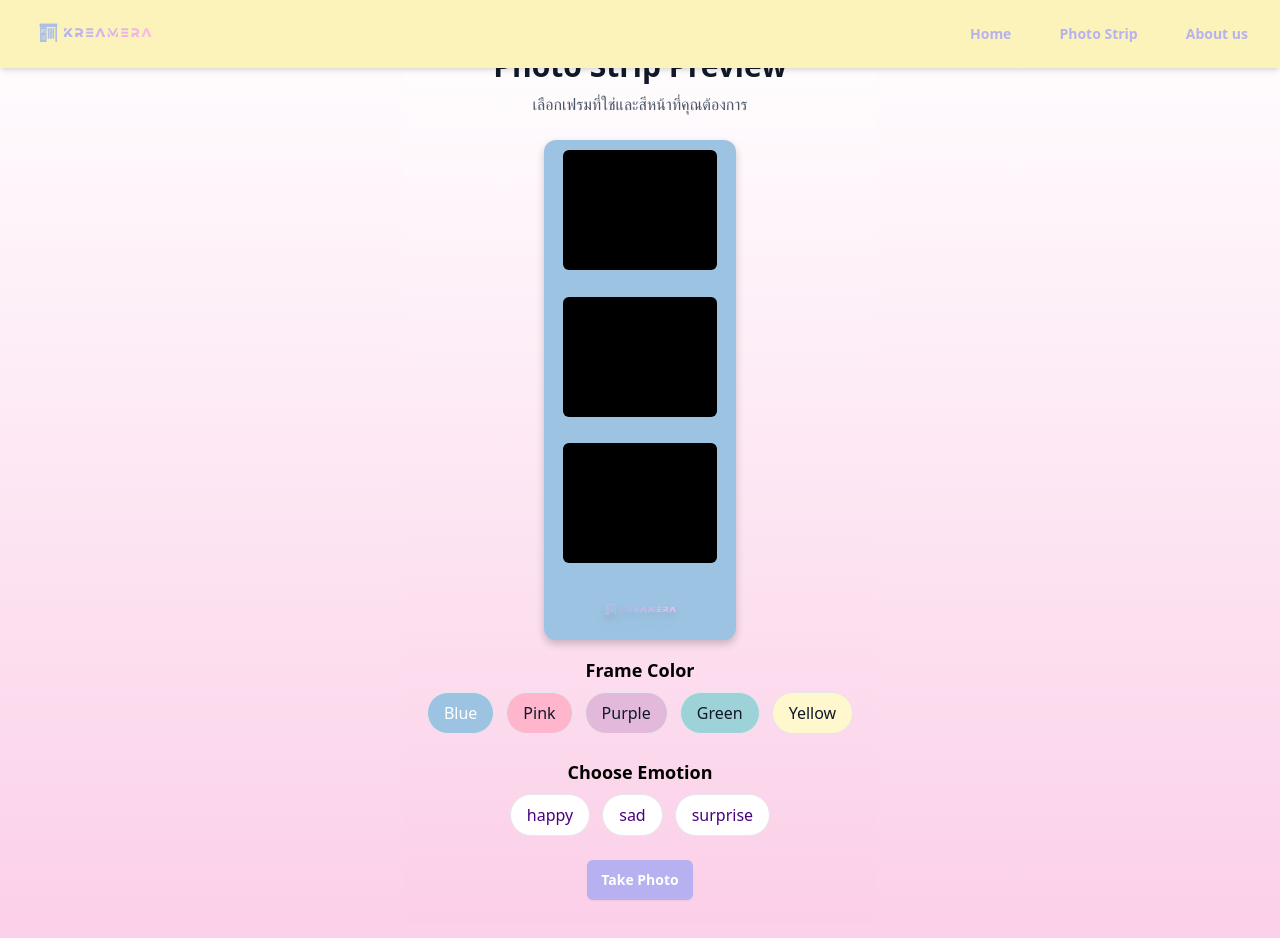
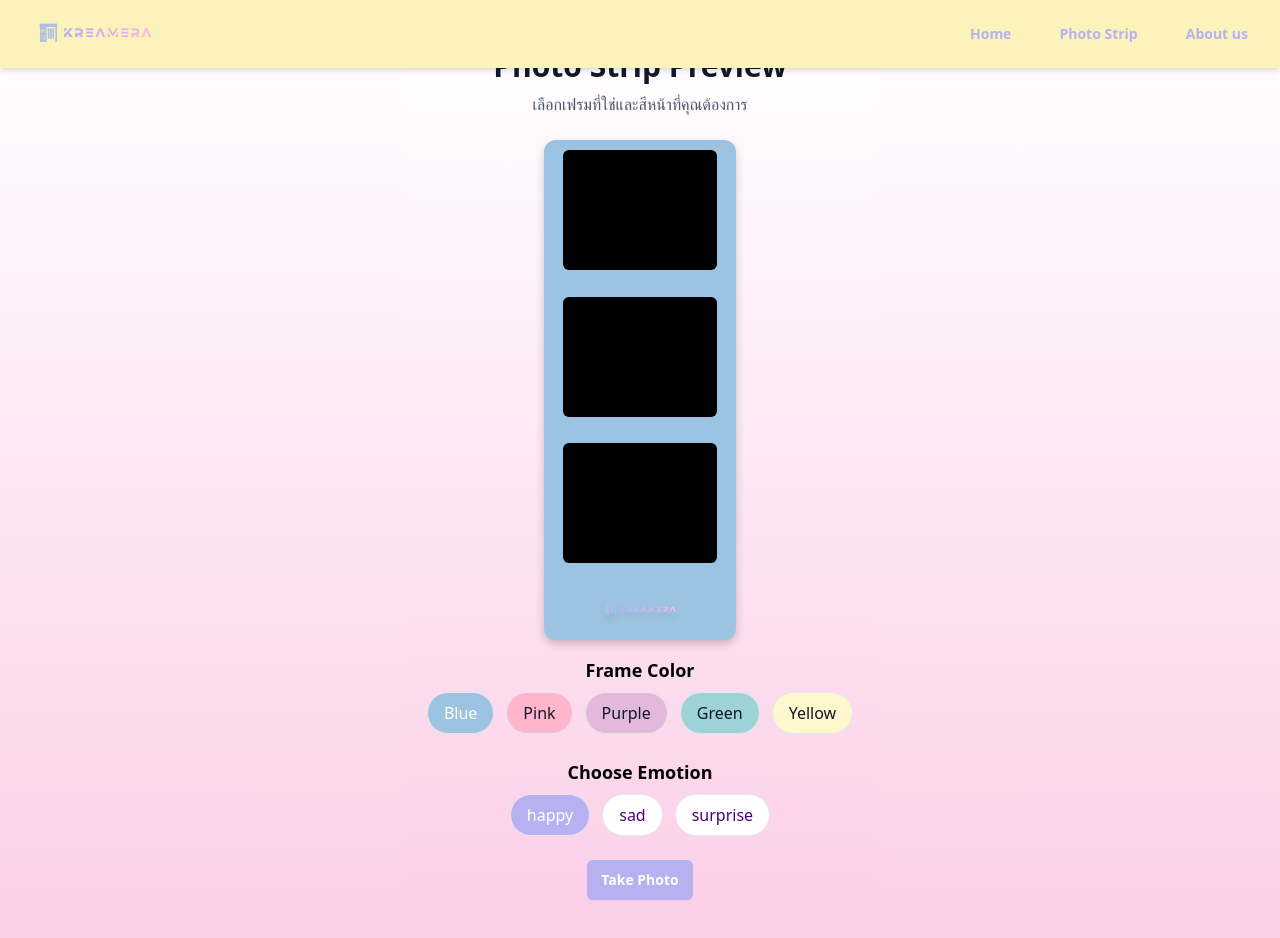
Before and after one commit to 3032126/Photobooth_ML, a React (Create React App) app: page /photostrip in a window 1280 px wide. Shown: the top 938 px of the page. Built offline with nearby package versions, Linux system fonts and the light colour scheme; no server answers.

Commit message:
fix call server backend

```diff
--- a/src/components/PhotoStrip.js
+++ b/src/components/PhotoStrip.js
@@ -13,12 +13,15 @@ const emotions = ["happy", "sad", "surprise"];
 
 function PhotoStrip() {
   const [selectedFrame, setSelectedFrame] = useState(frameColors[0].color);
-  const [selectedEmotion, setSelectedEmotion] = useState("Happy");
+  const [selectedEmotion, setSelectedEmotion] = useState("happy");
   const navigate = useNavigate();
   const API_URL = process.env.REACT_APP_API_URL;
-
   const handleCreatePhotoStrip = async () => {
     try {
+      if (!API_URL) {
+        throw new Error("REACT_APP_API_URL is not configured");
+      }
+
       const response = await fetch(
         `${API_URL}/set_photo_strip_settings`,
         {
--- a/src/components/PhotoStripPreview.js
+++ b/src/components/PhotoStripPreview.js
@@ -50,7 +50,7 @@ const handleResetCapture = async () => {
       <div className="mt-6 flex gap-4">
         <button
           onClick={() =>
-            window.open("http://127.0.0.1:5000/download_photostrip", "_blank")
+            window.open(`${API_URL}/download_photostrip`, "_blank")
           }
           className="bg-[#B7B1F2] text-white px-6 py-3 rounded-full font-semibold shadow-md hover:bg-[#A59AE8] transition"
         >
```
Lines whose indentation alone changed are shown as unchanged.
